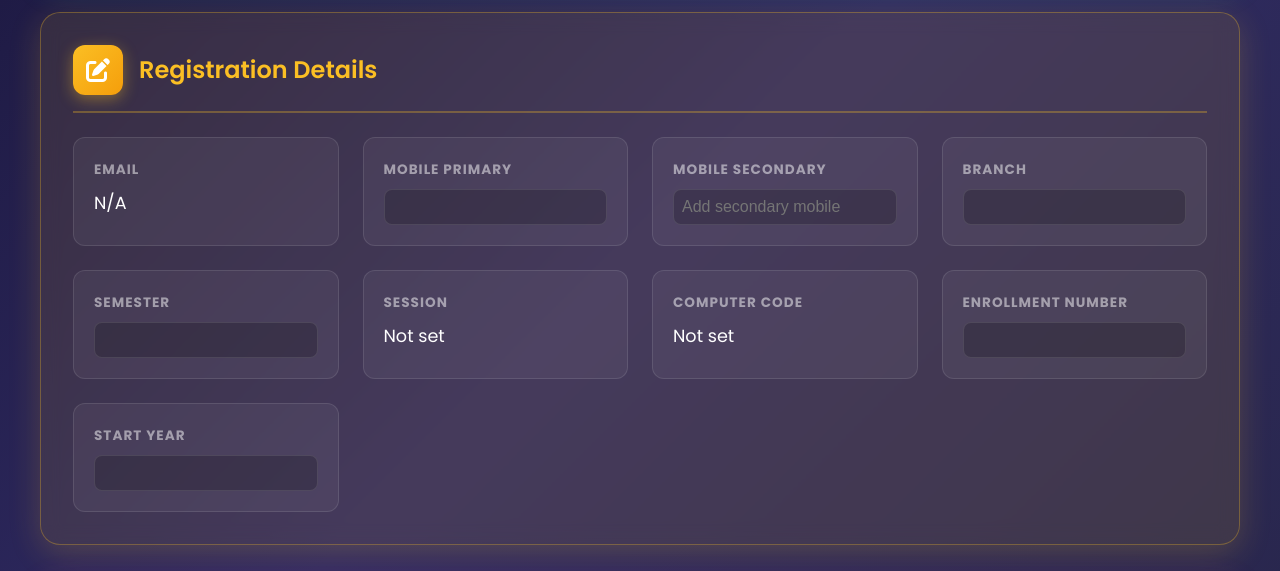
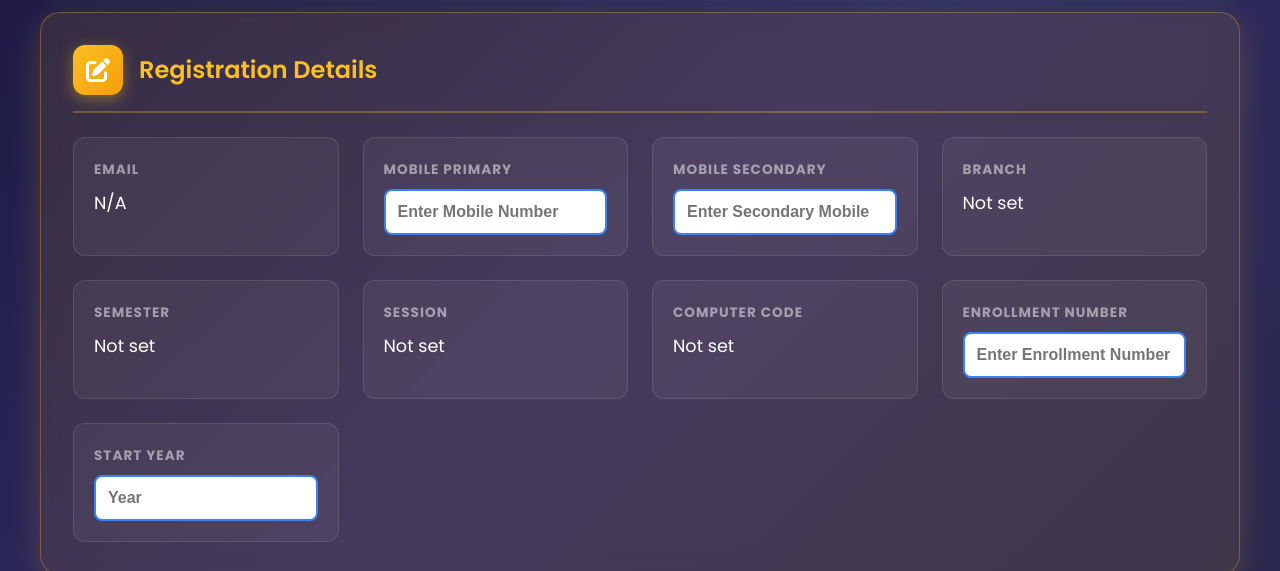
Before and after one commit to abhi6101/hack-react, a React (Vite) app: page /dashboard in a window 1280 px wide. Shown: the part 920-1491 px from the top of the page. Built offline with nearby package versions, Linux system fonts and the light colour scheme; no server answers; sample sign-in values are in the browser's storage.

Commit message:
Fix: Improve input visibility (white background) and ensure editing works

```diff
--- a/src/pages/StudentDashboard.jsx
+++ b/src/pages/StudentDashboard.jsx
@@ -508,13 +508,16 @@ const StudentDashboard = () => {
                                         onChange={(e) => handleFieldChange('mobilePrimary', e.target.value)}
                                         style={{
                                             width: '100%',
-                                            background: 'rgba(0, 0, 0, 0.2)',
-                                            border: '1px solid rgba(255, 255, 255, 0.1)',
+                                            background: '#fff',
+                                            color: '#000',
+                                            border: '2px solid #3b82f6',
                                             borderRadius: '8px',
-                                            padding: '0.5rem',
-                                            color: '#fff',
-                                            fontSize: '1rem'
+                                            padding: '0.75rem',
+                                            fontSize: '1rem',
+                                            outline: 'none',
+                                            fontWeight: '600'
                                         }}
+                                        placeholder="Enter Mobile Number"
                                     />
                                 ) : (
                                     <p style={{ color: '#fff', fontSize: '1.1rem', margin: 0, fontWeight: '500' }}>{user?.mobilePrimary || user?.phone || 'Not provided'}</p>
@@ -533,16 +536,18 @@ const StudentDashboard = () => {
                                             type="text"
                                             value={editedData.mobileSecondary || ''}
                                             onChange={(e) => handleFieldChange('mobileSecondary', e.target.value)}
-                                            placeholder="Add secondary mobile"
                                             style={{
                                                 width: '100%',
-                                                background: 'rgba(0, 0, 0, 0.2)',
-                                                border: '1px solid rgba(255, 255, 255, 0.1)',
+                                                background: '#fff',
+                                                color: '#000',
+                                                border: '2px solid #3b82f6',
                                                 borderRadius: '8px',
-                                                padding: '0.5rem',
-                                                color: '#fff',
-                                                fontSize: '1rem'
+                                                padding: '0.75rem',
+                                                fontSize: '1rem',
+                                                outline: 'none',
+                                                fontWeight: '600'
                                             }}
+                                            placeholder="Enter Secondary Mobile"
                                         />
                                     ) : (
                                         <p style={{ color: '#fff', fontSize: '1.1rem', margin: 0, fontWeight: '500' }}>{user?.mobileSecondary}</p>
@@ -556,25 +561,7 @@ const StudentDashboard = () => {
                                 border: '1px solid rgba(255, 255, 255, 0.1)'
                             }}>
                                 <strong style={{ display: 'block', color: 'rgba(255,255,255,0.5)', fontSize: '0.85rem', marginBottom: '0.5rem', textTransform: 'uppercase', letterSpacing: '1px' }}>Branch</strong>
-                                {isEditing ? (
-                                    <input
-                                        type="text"
-                                        value={user?.branch || ''}
-                                        readOnly
-                                        style={{
-                                            width: '100%',
-                                            background: 'rgba(0, 0, 0, 0.2)',
-                                            border: '1px solid rgba(255, 255, 255, 0.1)',
-                                            borderRadius: '8px',
-                                            padding: '0.5rem',
-                                            color: 'rgba(255, 255, 255, 0.7)',
-                                            fontSize: '1rem',
-                                            cursor: 'not-allowed'
-                                        }}
-                                    />
-                                ) : (
-                                    <p style={{ color: '#fff', fontSize: '1.1rem', margin: 0, fontWeight: '500' }}>{user?.branch || 'Not set'}</p>
-                                )}
+                                <p style={{ color: '#fff', fontSize: '1.1rem', margin: 0, fontWeight: '500' }}>{user?.branch || 'Not set'}</p>
                             </div>
                             <div style={{
                                 background: 'rgba(255, 255, 255, 0.05)',
@@ -583,25 +570,7 @@ const StudentDashboard = () => {
                                 border: '1px solid rgba(255, 255, 255, 0.1)'
                             }}>
                                 <strong style={{ display: 'block', color: 'rgba(255,255,255,0.5)', fontSize: '0.85rem', marginBottom: '0.5rem', textTransform: 'uppercase', letterSpacing: '1px' }}>Semester</strong>
-                                {isEditing ? (
-                                    <input
-                                        type="text"
-                                        value={user?.semester || ''}
-                                        readOnly
-                                        style={{
-                                            width: '100%',
-                                            background: 'rgba(0, 0, 0, 0.2)',
-                                            border: '1px solid rgba(255, 255, 255, 0.1)',
-                                            borderRadius: '8px',
-                                            padding: '0.5rem',
-                                            color: 'rgba(255, 255, 255, 0.7)',
-                                            fontSize: '1rem',
-                                            cursor: 'not-allowed'
-                                        }}
-                                    />
-                                ) : (
-                                    <p style={{ color: '#fff', fontSize: '1.1rem', margin: 0, fontWeight: '500' }}>{user?.semester || 'Not set'}</p>
-                                )}
+                                <p style={{ color: '#fff', fontSize: '1.1rem', margin: 0, fontWeight: '500' }}>{user?.semester || 'Not set'}</p>
                             </div>
                             <div style={{
                                 background: 'rgba(255, 255, 255, 0.05)',
@@ -635,13 +604,16 @@ const StudentDashboard = () => {
                                         onChange={(e) => handleFieldChange('enrollmentNumber', e.target.value)}
                                         style={{
                                             width: '100%',
-                                            background: 'rgba(0, 0, 0, 0.2)',
-                                            border: '1px solid rgba(255, 255, 255, 0.1)',
+                                            background: '#fff',
+                                            color: '#000',
+                                            border: '2px solid #3b82f6',
                                             borderRadius: '8px',
-                                            padding: '0.5rem',
-                                            color: '#fff',
-                                            fontSize: '1rem'
+                                            padding: '0.75rem',
+                                            fontSize: '1rem',
+                                            outline: 'none',
+                                            fontWeight: '600'
                                         }}
+                                        placeholder="Enter Enrollment Number"
                                     />
                                 ) : (
                                     <p style={{ color: '#fff', fontSize: '1.1rem', margin: 0, fontWeight: '500' }}>{user?.enrollmentNumber || 'Not set'}</p>
@@ -656,18 +628,21 @@ const StudentDashboard = () => {
                                 <strong style={{ display: 'block', color: 'rgba(255,255,255,0.5)', fontSize: '0.85rem', marginBottom: '0.5rem', textTransform: 'uppercase', letterSpacing: '1px' }}>Start Year</strong>
                                 {isEditing ? (
                                     <input
-                                        type="text"
+                                        type="number"
                                         value={editedData.startYear || ''}
                                         onChange={(e) => handleFieldChange('startYear', e.target.value)}
                                         style={{
                                             width: '100%',
-                                            background: 'rgba(0, 0, 0, 0.2)',
-                                            border: '1px solid rgba(255, 255, 255, 0.1)',
+                                            background: '#fff',
+                                            color: '#000',
+                                            border: '2px solid #3b82f6',
                                             borderRadius: '8px',
-                                            padding: '0.5rem',
-                                            color: '#fff',
-                                            fontSize: '1rem'
+                                            padding: '0.75rem',
+                                            fontSize: '1rem',
+                                            outline: 'none',
+                                            fontWeight: '600'
                                         }}
+                                        placeholder="Year"
                                     />
                                 ) : (
                                     <p style={{ color: '#fff', fontSize: '1.1rem', margin: 0, fontWeight: '500' }}>{user?.startYear || 'Not set'}</p>
```
